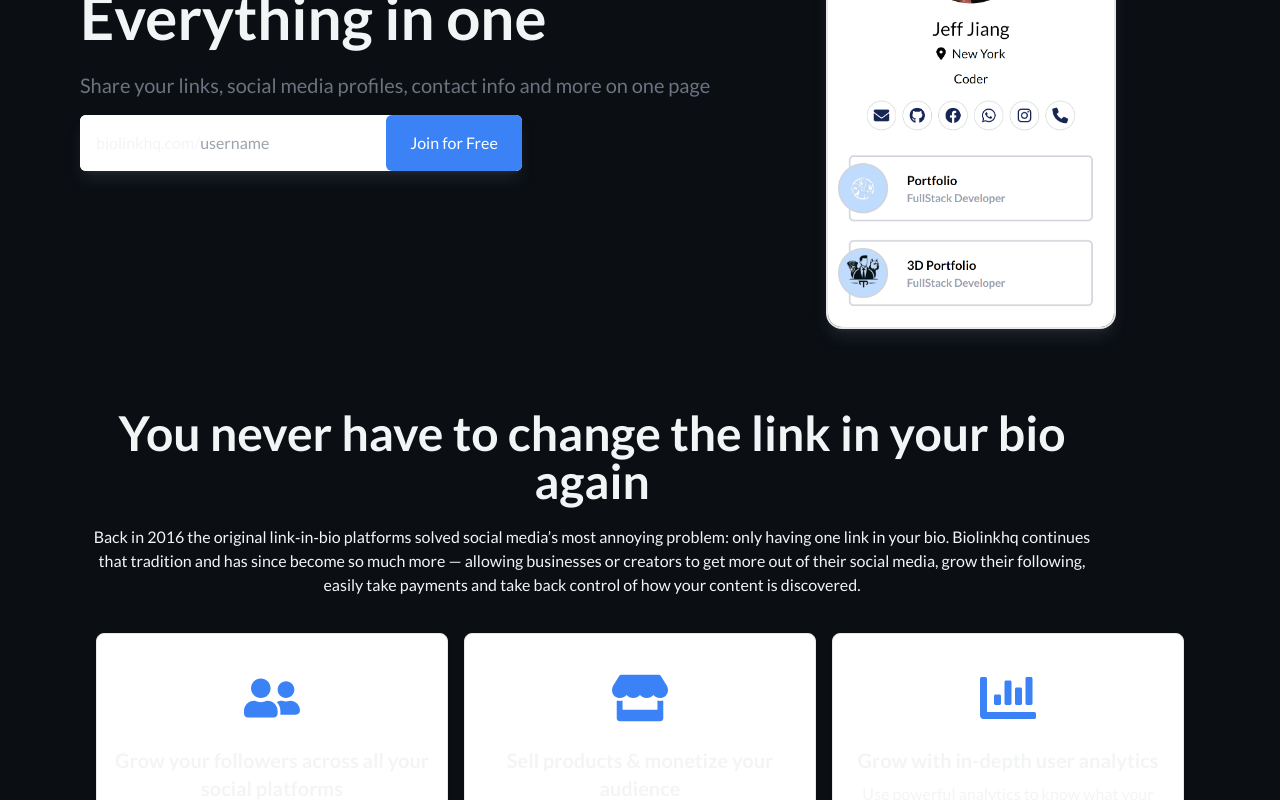
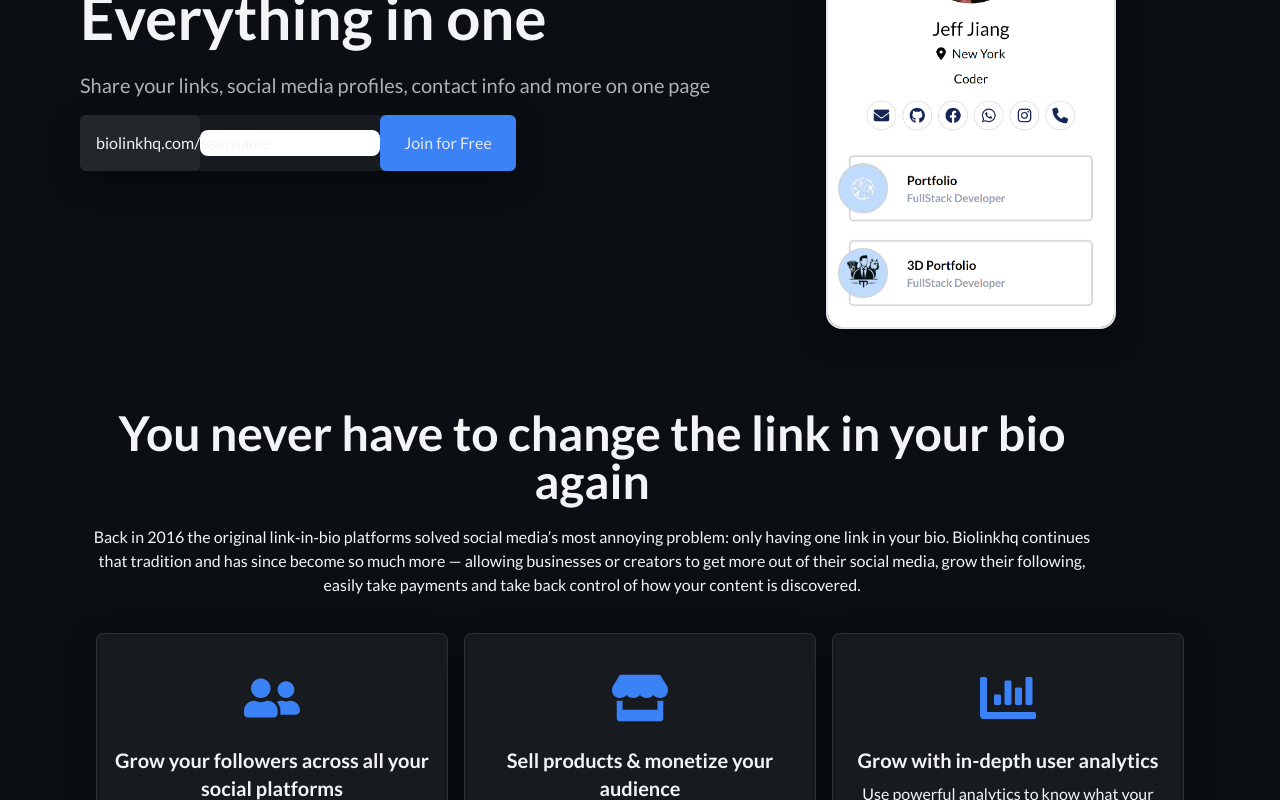
Before and after one commit to TheBioLink/biolinkhq, a Next.js app: page / in a window 1280 px wide. Shown: the part 380-1180 px from the top of the page. Built offline with nearby package versions, Linux system fonts and the light colour scheme; no server answers.

Commit message:
Update globals.css

```diff
--- a/src/app/globals.css
+++ b/src/app/globals.css
@@ -2,63 +2,96 @@
 @tailwind components;
 @tailwind utilities;
 
-body{
-    @apply bg-gray-100;
+/* Tell the browser we are dark */
+:root {
+  color-scheme: dark;
 }
 
-input[type="text"], textarea{
-    @apply bg-gray-100 w-full block py-2 px-2 mb-2;
-}
-label.input-label{
-    @apply uppercase text-gray-400 text-xs mb-2 font-semibold;
+/* Base page colors */
+html,
+body {
+  background: #0b0f14;
+  color: #e5e7eb;
 }
 
-.radio-togglers{
-    @apply p-1 bg-gray-200 inline-flex cursor-pointer;
-}
-.radio-togglers div{
-    @apply p-2 px-4 text-gray-500 block flex items-center gap-2 cursor-pointer;
-}
-.radio-togglers input[type="radio"]{
-    @apply hidden;
-}
-.radio-togglers input[type="radio"]:checked + div{
-    @apply bg-white text-blue-600;
+/* Make default elements dark */
+@layer base {
+  a {
+    color: inherit;
+  }
+
+  input,
+  textarea,
+  select {
+    background: rgba(0, 0, 0, 0.35);
+    color: #e5e7eb;
+    border: 1px solid rgba(255, 255, 255, 0.10);
+    border-radius: 0.5rem;
+  }
+
+  input::placeholder,
+  textarea::placeholder {
+    color: rgba(229, 231, 235, 0.45);
+  }
+
+  hr {
+    border-color: rgba(255, 255, 255, 0.10);
+  }
 }
 
-.sortable-ghost{
-    opacity: .2;
+/*
+  🔥 HARD OVERRIDES:
+  Any leftover Tailwind classes like bg-white / text-gray-800 / border / etc
+  will automatically render dark, even if you didn’t edit the component file.
+*/
+.bg-white {
+  background-color: rgba(255, 255, 255, 0.05) !important;
+}
+.bg-gray-50,
+.bg-gray-100 {
+  background-color: #0b0f14 !important;
+}
+.text-gray-900,
+.text-gray-800,
+.text-gray-700,
+.text-slate-900,
+.text-slate-800,
+.text-slate-700 {
+  color: #e5e7eb !important;
+}
+.text-gray-600,
+.text-gray-500,
+.text-gray-400,
+.text-slate-600,
+.text-slate-500,
+.text-slate-400 {
+  color: rgba(229, 231, 235, 0.75) !important;
+}
+.border,
+.border-b,
+.border-t,
+.border-l,
+.border-r {
+  border-color: rgba(255, 255, 255, 0.10) !important;
 }
 
+/* Common “card” look */
+.shadow,
+.shadow-md,
+.shadow-lg,
+.shadow-xl {
+  box-shadow: 0 10px 30px rgba(0, 0, 0, 0.45) !important;
+}
 
-input#navCb:checked ~ aside{
-    left:0;
+/* Make default buttons readable */
+button,
+[type="button"],
+[type="submit"] {
+  color: #e5e7eb;
 }
-input#navCb:checked ~ .backdrop{
-    display: block;
+
+/* Optional: make file inputs readable */
+input[type="file"] {
+  background: transparent !important;
+  border: none !important;
 }
-/* LoadingSpinner.css */
-.loading-spinner-container {
-    display: flex;
-    justify-content: center;
-    align-items: center;
-    height: 100vh; /* Adjust based on where you're using the spinner */
-  }
-
-  .loading-spinner {
-    border: 4px solid rgba(0, 0, 0, 0.1);
-    width: 36px;
-    height: 36px;
-    border-radius: 50%;
-    border-left-color: #09f;
-    animation: spin 1s ease infinite;
-  }
-
-  @keyframes spin {
-    0% {
-      transform: rotate(0deg);
-    }
-    100% {
-      transform: rotate(360deg);
-    }
-  }
```
